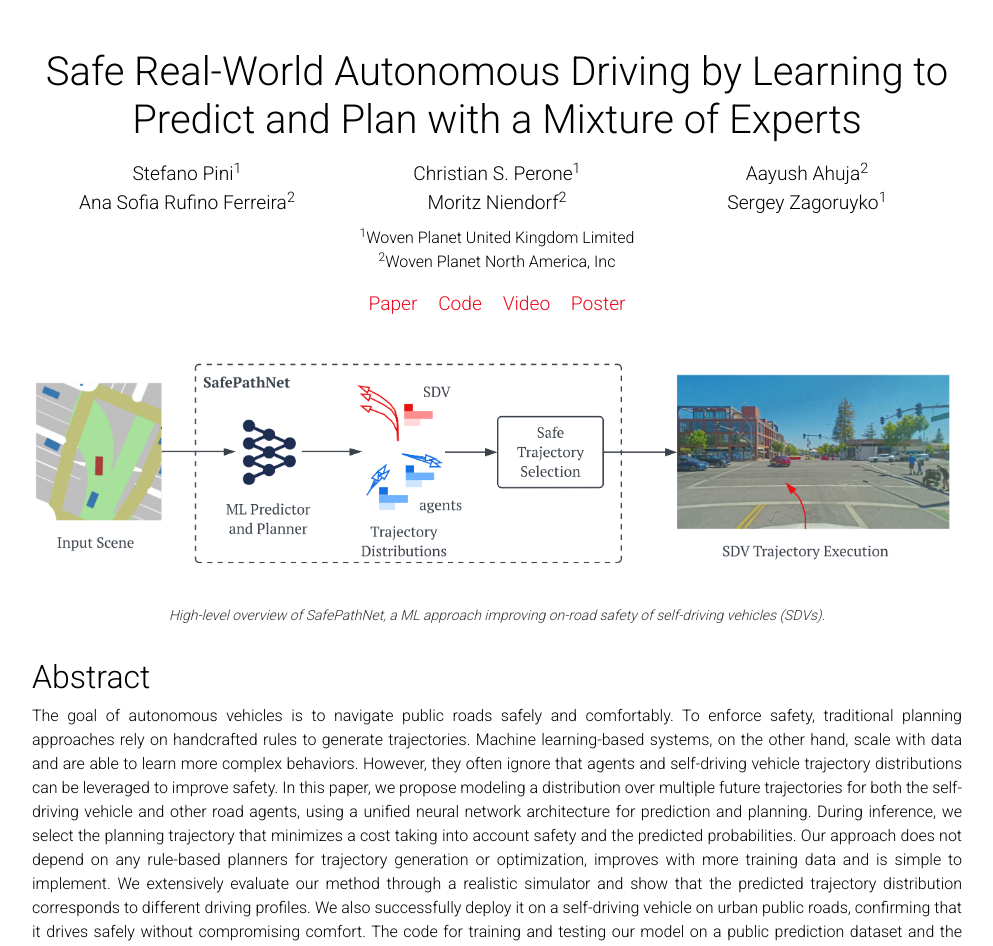
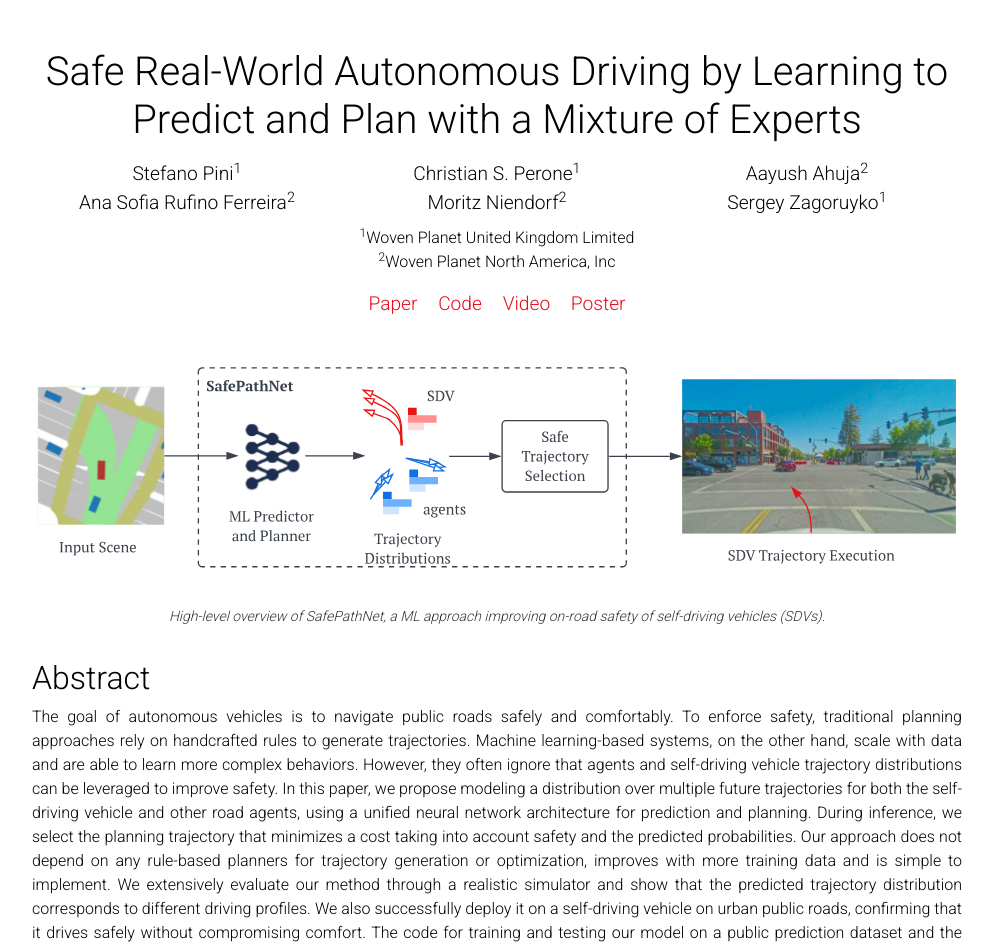
Before and after one commit to wp-research-uk/safepathnet, a Jekyll site: the page built from _pages/home.md, in a window 1280 px wide. Shown: the top 946 px of the page, without its empty margins (143-1136 px from the left). Built offline with Jekyll 4.4.1, drawn with Linux system fonts in a browser that asks for light colours; a style sheet for code colours, icons or effects is not loaded.

Commit message:
Switch to svg images

```diff
--- a/_pages/home.md
+++ b/_pages/home.md
@@ -43,7 +43,7 @@ links:
     newtab: true
 
 main_image:
-  path: method.png
+  path: method.svg
   caption: High-level overview of SafePathNet, a ML approach improving on-road safety of self-driving vehicles (SDVs).
 ---
 
```
Also changed, not shown: assets/img/method.svg (added), assets/img/model.svg (added).
